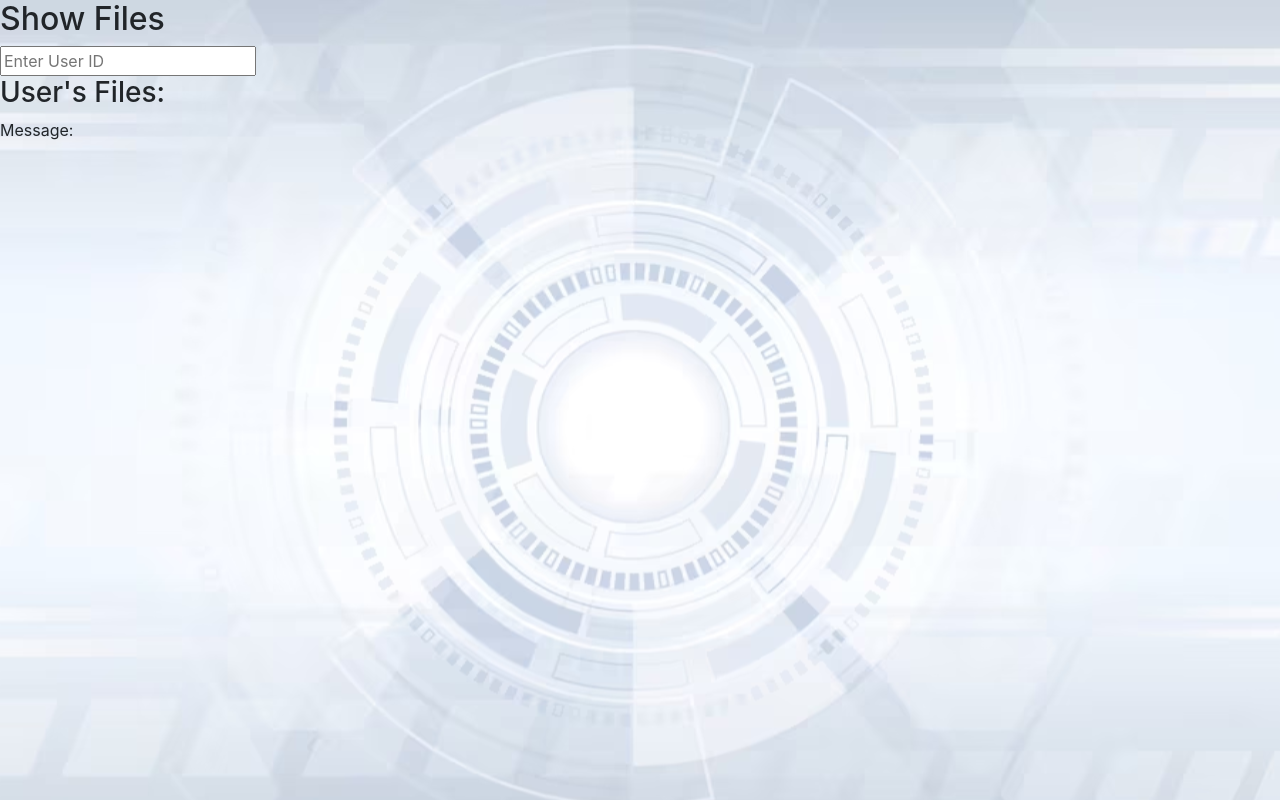
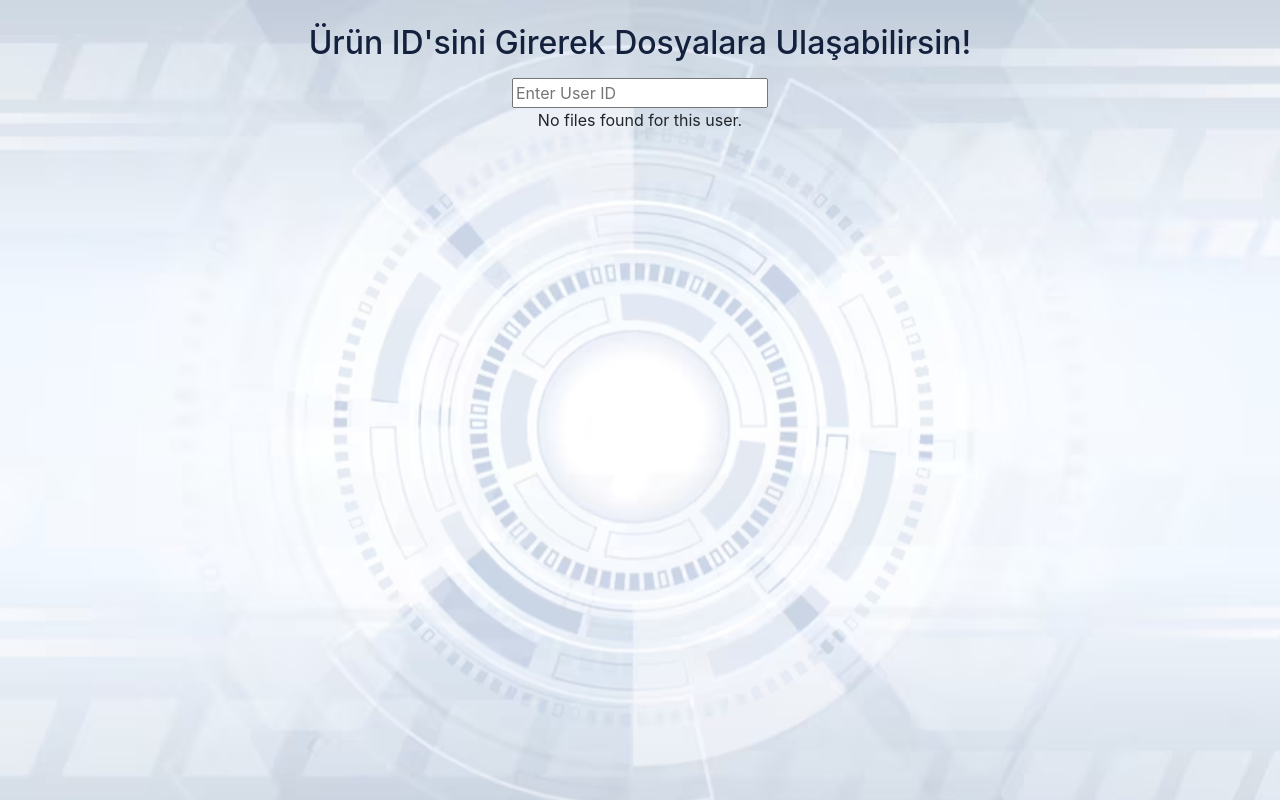
Before and after one commit to kagantemizkan/hatirac-frontend, a React (Create React App) app: page /show in a window 1280 px wide. Built offline with nearby package versions, Linux system fonts and the light colour scheme.

Commit message:
showFile styles

```diff
--- a/src/components/pages/ShowFiles.js
+++ b/src/components/pages/ShowFiles.js
@@ -1,9 +1,12 @@
 import React, { useState, useEffect } from 'react';
+import '../../styles/showFiles.scss'
 
 function ShowFiles() {
   const [userId, setUserId] = useState(''); // Kullanıcı ID'si
   const [files, setFiles] = useState([]); // Dosya listesi
+  const [lockDate, setLockDate] = useState([]); // Dosya listesi
   const [message, setMessage] = useState([]); // Dosya listesi
+  const [isFile, setIsFile] = useState(false); // Dosya listesi
 
   useEffect(() => {
     // Kullanıcı ID'sini güncellediğinizde isteği tekrar yapar
@@ -13,8 +16,10 @@ function ShowFiles() {
         .then(data => {
           // Veriyi işleme ve dosya listesini ayarlama
           console.log(data)
+          setLockDate(data.lock_date)
           setMessage(data.message)
           setFiles(data.files); // Her satır bir dosya adı içerir
+          setIsFile(true)
         })
         .catch(error => {
           console.error('Error fetching data:', error);
@@ -44,43 +49,41 @@ function ShowFiles() {
     }
   };
 
-  let isFile = () => {
-    if (files) {
-      return true
-    }
-    else {
-      return false
-    }
-  }
-
   return (
-    <div>
-      <h2>Show Files</h2>
+    <div className='container mt-4 text-center' >
+      <h2 className='text-darkBlue'>Ürün ID'sini Girerek Dosyalara Ulaşabilirsin!</h2>
       <input
+        className='mt-2'
         type="text"
         placeholder="Enter User ID"
         value={userId}
         onChange={event => setUserId(event.target.value)}
       />
 
-      {isFile() === true ? (
+      {isFile === true ? (
         <div>
-          <h3>User's Files:</h3>
-          <p>Message: {message}</p>
-          <ul>
+          <h5 className='mt-3 text-darkBlue'>Ürün ID: <span className='text-muted'>{userId}</span></h5>
+          <h5 className='mt-3 text-darkBlue'>Toplam Dosya Sayısı: <span className='text-muted'>{files.length}</span></h5>
+          <h5 className='mt-3 text-darkBlue'>Kilit Açılma Tarihi: <span className='text-muted'>{lockDate}</span></h5>
+          <div className='container bg-note text-left p-3 mt-3'>
+            <p className='text-muted'>Mesajınız: <br /> <span className='text-darkBlue text-note'>{message}</span></p>
+          </div>
+          <div className='container mt-3'>
+            <div className='row'>
               {files.map((file, index) => (
-              <li key={index}>
+                <div key={index} className='col-md-4 mt-2'>
                   <a
+                    className='image-link'
                     href={`http://localhost/gelecege_mesaj_app/uploads/${userId}/${file.filename}`}
                     target="_blank"
                     rel="noopener noreferrer"
                   >
-                  {file.filename} - Type: {getFileType(file.filename)}
                     {getFileType(file.filename) === 'image' ? <img src={`http://localhost/gelecege_mesaj_app/uploads/${userId}/${file.filename}`} alt={file.url} /> : ''}
                   </a>
-              </li>
+                </div>
               ))}
-          </ul>
+            </div>
+          </div>
         </div>
       ) : (
         <p>No files found for this user.</p>
--- a/src/components/pages/ShowFilesWithId.js
+++ b/src/components/pages/ShowFilesWithId.js
@@ -3,7 +3,9 @@ import { useParams } from 'react-router-dom';
 
 const ShowFilesWithId = () => {
   const [files, setFiles] = useState([]); // Dosya listesi
-  const [message, setMessage] = useState([]); // Mesaj
+  const [lockDate, setLockDate] = useState([]); // Dosya listesi
+  const [message, setMessage] = useState([]); // Dosya listesi
+  const [isFile, setIsFile] = useState(false); // Dosya listesi
   const { id } = useParams();
 
   useEffect(() => {
@@ -13,15 +15,17 @@ const ShowFilesWithId = () => {
         .then(response => response.json())
         .then(data => {
           // Veriyi işleme ve dosya listesini ayarlama
-          console.log(data);
-          setMessage(data.message);
+          console.log(data)
+          setLockDate(data.lock_date)
+          setMessage(data.message)
           setFiles(data.files); // Her satır bir dosya adı içerir
+          setIsFile(true)
         })
         .catch(error => {
           console.error('Error fetching data:', error);
         });
     }
-  }, [id]);
+  }, []);
 
   const getFileExtension = (filename) => {
     const parts = filename.split('.');
@@ -45,42 +49,39 @@ const ShowFilesWithId = () => {
     }
   };
 
-  let isFile = () => {
-    if (files) {
-      return true
-    }
-    else {
-      return false
-    }
-  }
+  return (
+    <div className='container mt-4 text-center' >
 
-  return (
+      {isFile === true ? (
         <div>
-      <h2>Show Files</h2>
-      {isFile() === true ? (
-        <div>
-          <h3>User's Files:</h3>
-          <p>Message: {message}</p>
-          <ul>
+          <h5 className='mt-3 text-darkBlue'>Ürün ID: <span className='text-muted'>{id}</span></h5>
+          <h5 className='mt-3 text-darkBlue'>Toplam Dosya Sayısı: <span className='text-muted'>{files.length}</span></h5>
+          <h5 className='mt-3 text-darkBlue'>Kilit Açılma Tarihi: <span className='text-muted'>{lockDate}</span></h5>
+          <div className='container bg-note text-left p-3 mt-3'>
+            <p className='text-muted'>Mesajınız: <br /> <span className='text-darkBlue text-note'>{message}</span></p>
+          </div>
+          <div className='container mt-3'>
+            <div className='row'>
               {files.map((file, index) => (
-              <li key={index}>
+                <div key={index} className='col-md-4 mt-2'>
                   <a
+                    className='image-link'
                     href={`http://localhost/gelecege_mesaj_app/uploads/${id}/${file.filename}`}
                     target="_blank"
                     rel="noopener noreferrer"
                   >
-                  {file.filename} - Type: {getFileType(file.filename)}
                     {getFileType(file.filename) === 'image' ? <img src={`http://localhost/gelecege_mesaj_app/uploads/${id}/${file.filename}`} alt={file.url} /> : ''}
                   </a>
-              </li>
+                </div>
               ))}
-          </ul>
+            </div>
+          </div>
         </div>
       ) : (
         <p>No files found for this user.</p>
       )}
     </div>
   );
-};
+}
 
 export default ShowFilesWithId;
--- /dev/null
+++ b/src/styles/showFiles.scss
@@ -0,0 +1,18 @@
+.bg-note {
+    border-radius: 8px;
+    background: #F9D973;
+    color: #14213D;
+    width: 100%;
+}
+
+.text-darkBlue {
+    color: #14213D;
+}
+
+.text-note {
+    font-size: 18px;
+}
+
+.image-link img {
+    width: 100%;
+}
```
Lines whose indentation alone changed are shown as unchanged.
